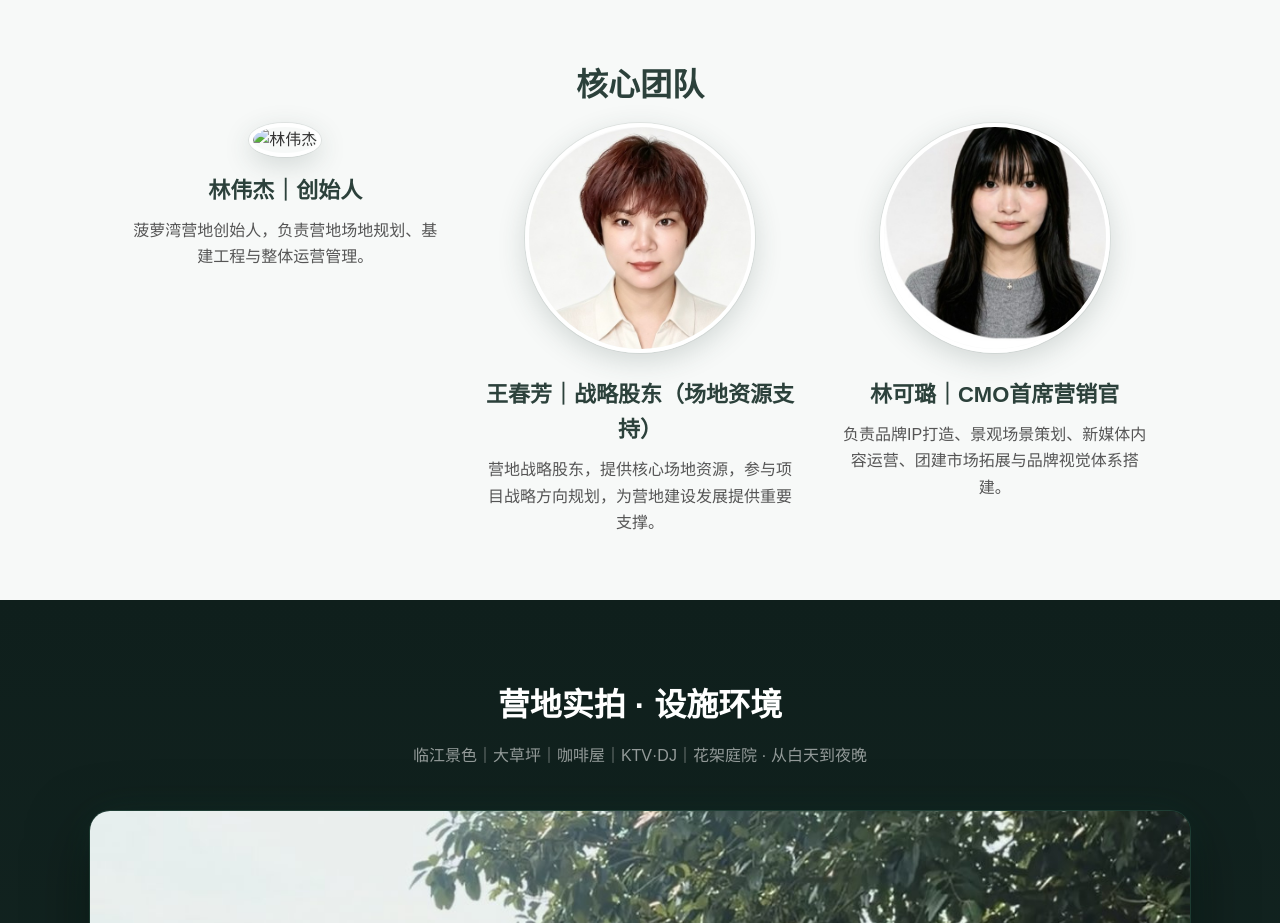
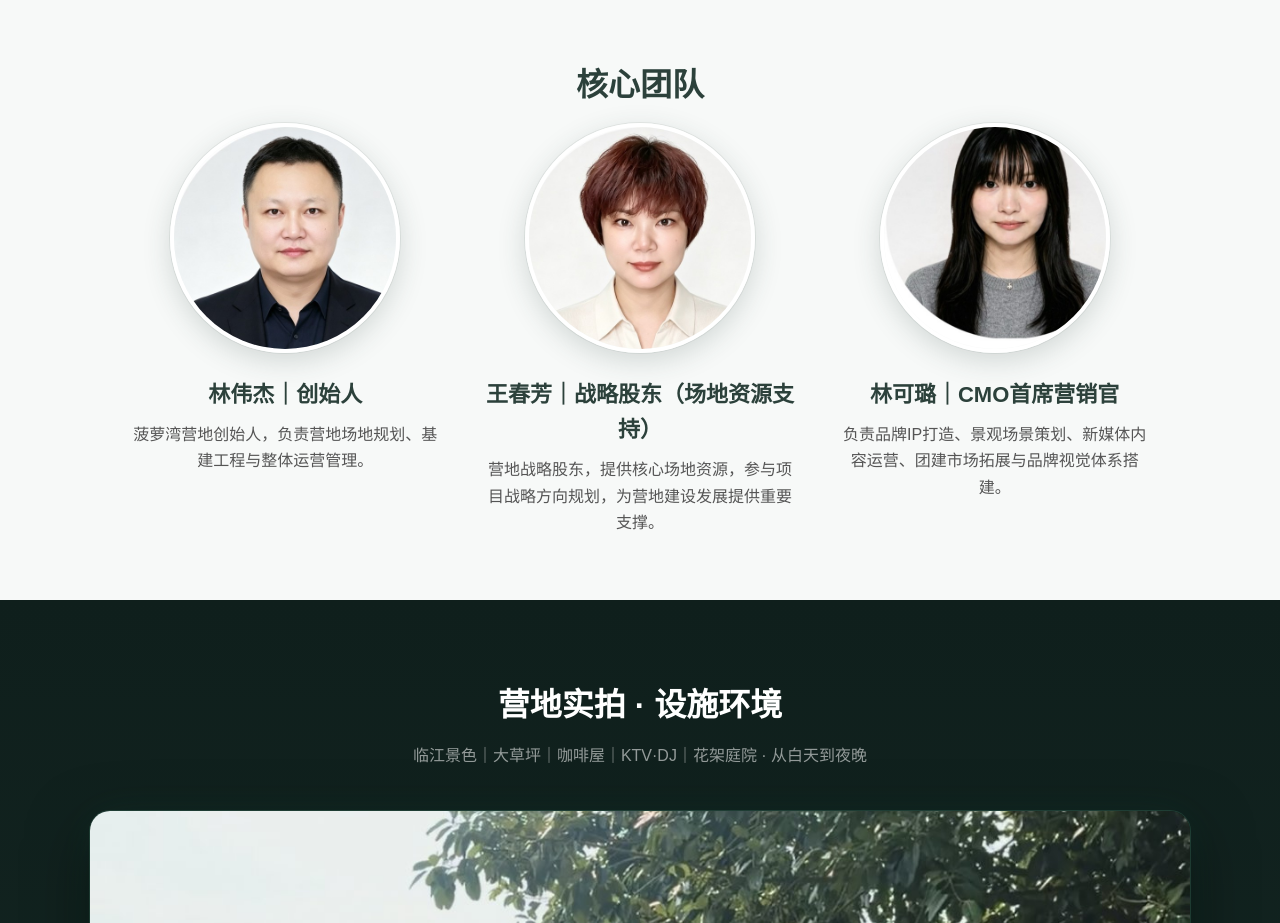
Before and after one commit to 3141394310-tech/boluowan-camp, a plain HTML site: page index.html in a window 1280 px wide. Shown: the part 6420-7343 px from the top of the page. Drawn offline with Linux system fonts and the light colour scheme.

Commit message:
Add files via upload

```diff
--- a/index.html
+++ b/index.html
@@ -572,7 +572,7 @@
     <h2 class="title">核心团队</h2>
     <div class="team-wrap">
         <div class="team-card">
-            <img src="林伟杰照片.jpg" alt="林伟杰">
+            <img src="linweijie.jpg" alt="林伟杰">
             <h3>林伟杰｜创始人</h3>
             <p>菠萝湾营地创始人，负责营地场地规划、基建工程与整体运营管理。</p>
         </div>
```
